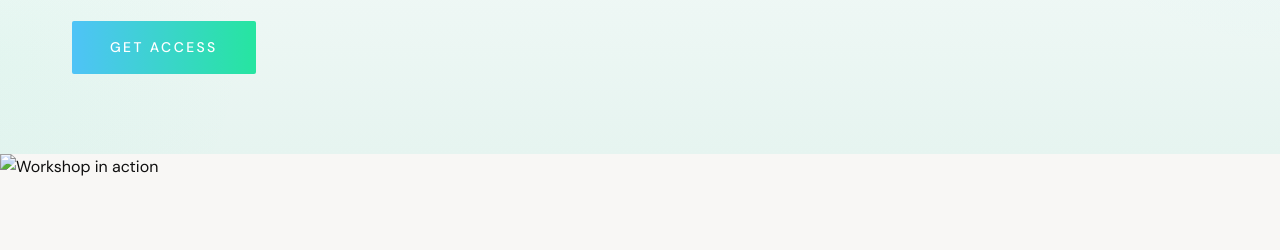
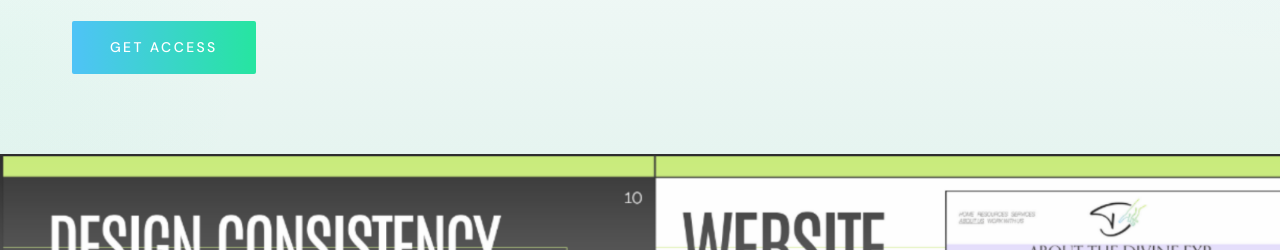
Before and after one commit to divineexp/live, a plain HTML site: page index.html in a window 1280 px wide. Shown: the part 425-675 px from the top of the page. Drawn offline with Linux system fonts and the light colour scheme.

Commit message:
Update index.html

```diff
--- a/index.html
+++ b/index.html
@@ -548,7 +548,7 @@
 
     <!-- Hero Image -->
     <section style="padding: 0;">
-        <img src="hero.jpg" alt="Workshop in action" style="width: 100%; height: auto; display: block;">
+        <img src="hero.png" alt="Workshop in action" style="width: 100%; height: auto; display: block;">
     </section>
 
     <!-- Inside the Workshop -->
```
